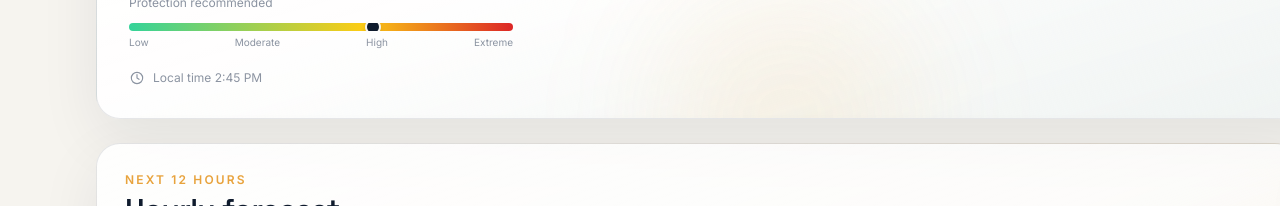
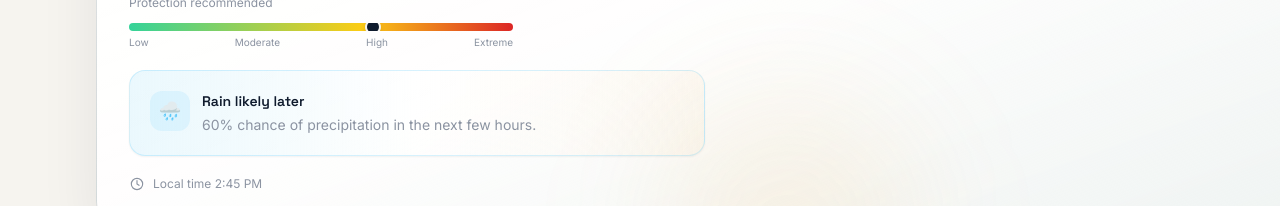
Before and after one commit to riteshmanna56789-sketch/WeatherPulse, a React (Vite) app: page / in a window 1280 px wide. Shown: the part 577-783 px from the top of the page. Built offline with nearby package versions, Linux system fonts and the light colour scheme; no server answers; the HTML template or start-up script is replaced by a standard one.

Commit message:
Add weather insights

```diff
--- a/src/App.tsx
+++ b/src/App.tsx
@@ -254,6 +254,7 @@ export default function App() {
            <CurrentWeatherCard
   location={snapshot.location}
   current={snapshot.current}
+  hourly={snapshot.hourly}
   city={selectedCity}
   isFavorite={
     selectedCity
--- a/src/components/weather/CurrentWeatherCard.tsx
+++ b/src/components/weather/CurrentWeatherCard.tsx
@@ -1,18 +1,22 @@
 import type {
   CitySearchResult,
   CurrentWeather,
+  HourlyReading,
   LocationInfo
 } from '../../types/weather'
 import type { TemperatureUnit } from '../../utils/temperature'
 import { formatTemperature } from '../../utils/temperature'
+import { getWeatherInsight } from '../../utils/weatherInsights'
 import WeatherIcon from '../ui/WeatherIcon'
 import StatTick from './StatTick'
 import FeelsLikeIndicator from './FeelsLikeIndicator'
 import UvIndexIndicator from './UvIndexIndicator'
+import WeatherInsight from './WeatherInsight'
 
 interface CurrentWeatherCardProps {
   location: LocationInfo
   current: CurrentWeather
+  hourly: HourlyReading[]
   city: CitySearchResult | null
   isFavorite: boolean
   onToggleFavorite: () => void
@@ -26,6 +30,7 @@ interface CurrentWeatherCardProps {
 export default function CurrentWeatherCard({
   location,
   current,
+  hourly,
   city,
   isFavorite,
   onToggleFavorite,
@@ -41,6 +46,8 @@ export default function CurrentWeatherCard({
         minute: '2-digit'
       }).format(lastUpdated)
     : null
+
+  const insight = getWeatherInsight(current, hourly)
 
   return (
     <section className="relative isolate overflow-hidden rounded-3xl border border-ink/10 bg-gradient-to-br from-white via-white/90 to-sky-500/5 p-5 shadow-[0_20px_60px_rgba(15,27,45,0.08)] dark:border-paper/10 dark:from-ink-soft dark:via-ink-soft/95 dark:to-sky-500/5 sm:p-7 lg:p-8">
@@ -62,6 +69,7 @@ export default function CurrentWeatherCard({
                 strokeLinejoin="round"
               >
                 <path d="M12 21s6-5.2 6-11a6 6 0 1 0-12 0c0 5.8 6 11 6 11Z" />
+
                 <circle
                   cx="12"
                   cy="10"
@@ -209,6 +217,8 @@ export default function CurrentWeatherCard({
               />
             </div>
 
+            <WeatherInsight insight={insight} />
+
             <div className="mt-5 flex flex-wrap items-center gap-x-5 gap-y-2">
               <div className="flex items-center gap-2">
                 <svg
--- /dev/null
+++ b/src/components/weather/WeatherInsight.tsx
@@ -0,0 +1,29 @@
+import type { WeatherInsight as WeatherInsightData } from '../../utils/weatherInsights'
+
+interface WeatherInsightProps {
+  insight: WeatherInsightData
+}
+
+export default function WeatherInsight({
+  insight
+}: WeatherInsightProps) {
+  return (
+    <div className="mt-5 max-w-xl overflow-hidden rounded-2xl border border-sky-400/20 bg-gradient-to-r from-sky-400/10 via-white/50 to-amber/5 p-4 shadow-sm dark:border-sky-400/20 dark:from-sky-400/10 dark:via-paper/[0.04] dark:to-amber/5 sm:p-5">
+      <div className="flex items-start gap-3">
+        <div className="flex h-10 w-10 shrink-0 items-center justify-center rounded-xl bg-sky-400/10 text-lg">
+          {insight.icon}
+        </div>
+
+        <div className="min-w-0">
+          <p className="font-display text-sm font-semibold text-ink dark:text-paper">
+            {insight.title}
+          </p>
+
+          <p className="mt-1 font-body text-xs leading-5 text-slate sm:text-sm">
+            {insight.message}
+          </p>
+        </div>
+      </div>
+    </div>
+  )
+}
--- /dev/null
+++ b/src/utils/weatherInsights.ts
@@ -0,0 +1,63 @@
+import type { CurrentWeather, HourlyReading } from '../types/weather'
+
+export interface WeatherInsight {
+  title: string
+  message: string
+  icon: string
+}
+
+export function getWeatherInsight(
+  current: CurrentWeather,
+  hourly: HourlyReading[]
+): WeatherInsight {
+  const upcomingRainChance = Math.max(
+    ...hourly.slice(1, 6).map((hour) => hour.precipitationChance),
+    0
+  )
+
+  if (upcomingRainChance >= 60) {
+    return {
+      title: 'Rain likely later',
+      message: `${upcomingRainChance}% chance of precipitation in the next few hours.`,
+      icon: '🌧️'
+    }
+  }
+
+  if (current.uvIndex >= 8) {
+    return {
+      title: 'Strong UV today',
+      message: 'Extra sun protection is recommended if you are heading outside.',
+      icon: '☀️'
+    }
+  }
+
+  if (current.windSpeed >= 30) {
+    return {
+      title: 'Windy conditions',
+      message: `Winds are currently around ${current.windSpeed} km/h.`,
+      icon: '💨'
+    }
+  }
+
+  if (current.temperature >= 35) {
+    return {
+      title: 'Very hot today',
+      message: 'Stay hydrated and take breaks from prolonged heat exposure.',
+      icon: '🔥'
+    }
+  }
+
+  if (current.temperature <= 5) {
+    return {
+      title: 'Cold conditions',
+      message: 'Temperatures are low, so an extra layer may be useful.',
+      icon: '🧊'
+    }
+  }
+
+  return {
+    title: 'Conditions look comfortable',
+    message: `${current.conditionLabel} with a current temperature of ${current.temperature}°.`,
+    icon: '🌤️'
+  }
+}
```
Lines whose indentation alone changed are shown as unchanged.
